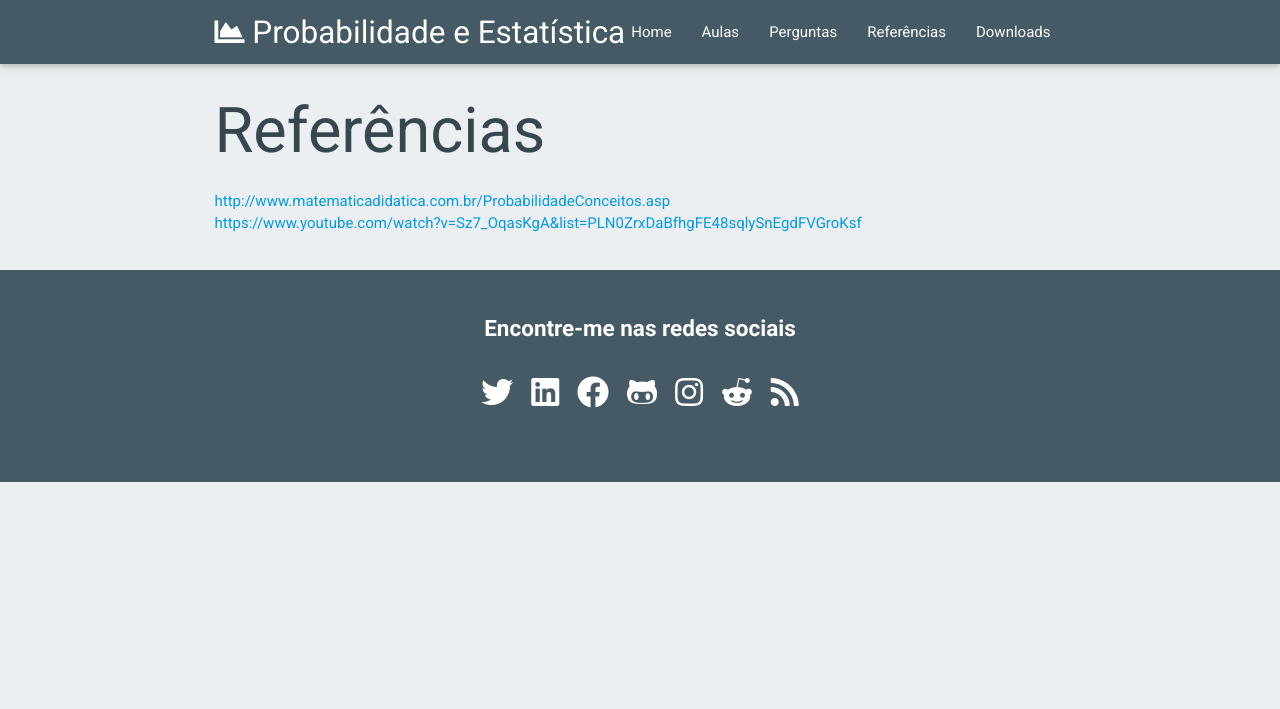
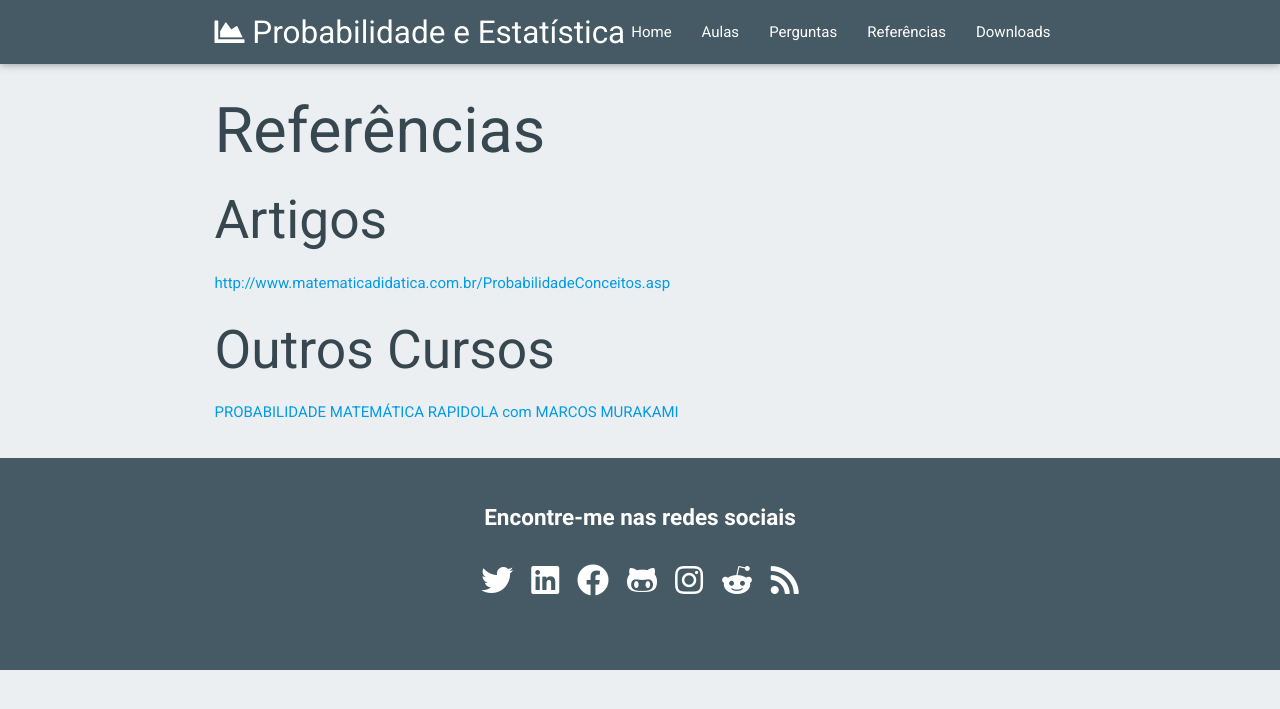
Before and after one commit to josenaldo/caderno-estatistica, a Jekyll site: the page built from referencias.md, in a window 1280 px wide. Shown: the top 709 px of the page. Built offline with Jekyll 4.4.1, drawn with Linux system fonts in a browser that asks for light colours; nearby versions of some CDN libraries; library files that are not in the unit come from our copies; comment, search, counter and statistics services are not loaded.

Commit message:
Adição do curso do Muramaki

```diff
--- a/referencias.md
+++ b/referencias.md
@@ -2,6 +2,10 @@
 layout: page
 title: Referências
 ---
+## Artigos
 
 * [http://www.matematicadidatica.com.br/ProbabilidadeConceitos.asp](http://www.matematicadidatica.com.br/ProbabilidadeConceitos.asp)
-* [https://www.youtube.com/watch?v=Sz7_OqasKgA&list=PLN0ZrxDaBfhgFE48sqlySnEgdFVGroKsf](https://www.youtube.com/watch?v=Sz7_OqasKgA&list=PLN0ZrxDaBfhgFE48sqlySnEgdFVGroKsf)
+
+## Outros Cursos
+
+* [PROBABILIDADE MATEMÁTICA RAPIDOLA com MARCOS MURAKAMI](https://www.youtube.com/watch?v=Sz7_OqasKgA&list=PLN0ZrxDaBfhgFE48sqlySnEgdFVGroKsf)
```
